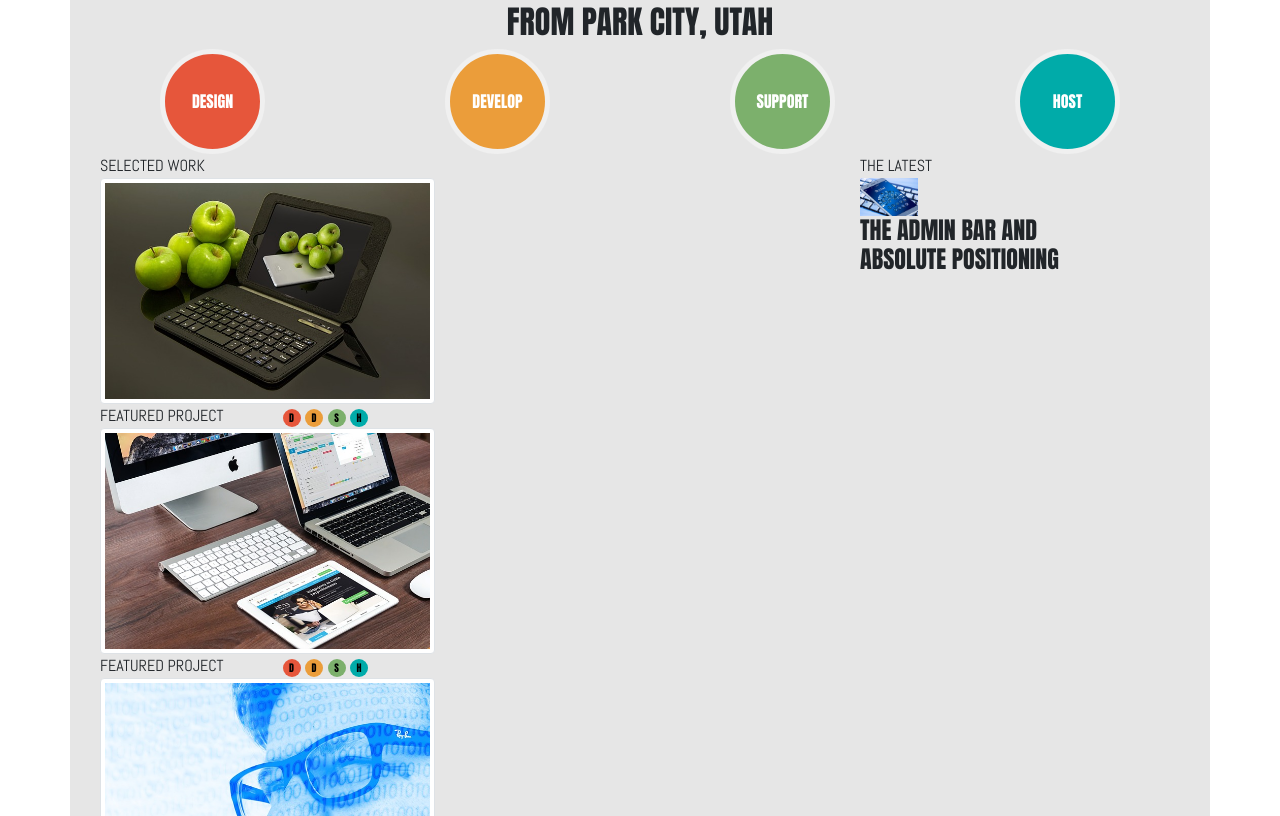
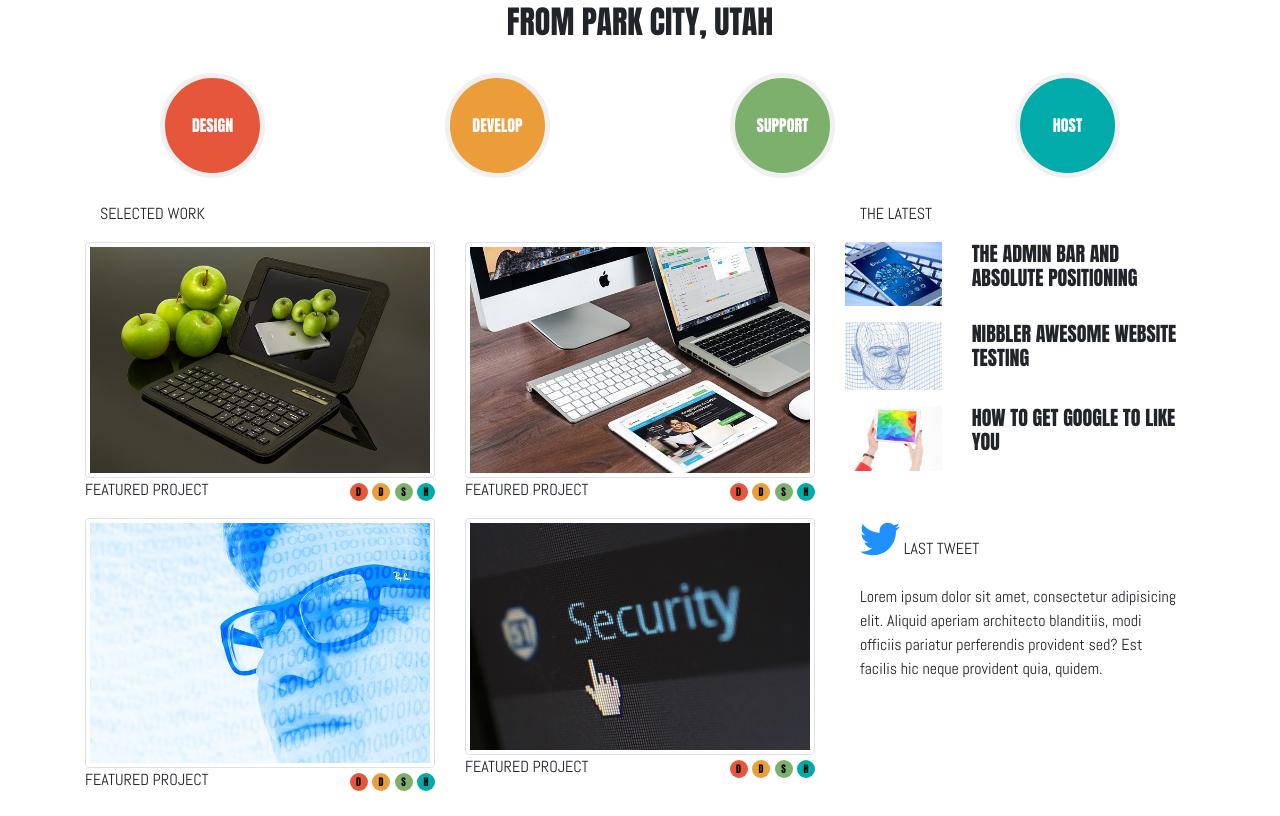
Before and after one commit to JonAndJustin/CodeUpDesignProject, a plain HTML site: page codeupDesignProject.html in a window 1280 px wide. Shown: the part 224-1040 px from the top of the page. After the commit the page ends 1016 px from the top, so only its background shows below. Drawn offline with nearby package versions, Linux system fonts and the light colour scheme.

Commit message:
completed lower section of codeup design exercise

```diff
--- a/codeupDesignProject.css
+++ b/codeupDesignProject.css
@@ -7,7 +7,7 @@
     width: 200%;
 }
 
-.container{
+.body{
     background-color: #e6e6e6;
 }
 
@@ -60,3 +60,8 @@
 .abel{
     font-family: "Abel";
 }
+
+.twitter{
+    color: dodgerblue;
+    font-size: 40px;
+}
--- a/codeupDesignProject.html
+++ b/codeupDesignProject.html
@@ -13,6 +13,7 @@
           href="https://fonts.googleapis.com/css?family=Anton">
     <link rel="stylesheet"
           href="https://fonts.googleapis.com/css?family=Abel">
+    <link rel="stylesheet" href="https://pro.fontawesome.com/releases/v5.10.0/css/all.css" integrity="sha384-AYmEC3Yw5cVb3ZcuHtOA93w35dYTsvhLPVnYs9eStHfGJvOvKxVfELGroGkvsg+p" crossorigin="anonymous"/>
 
     <title>Design Project</title>
 </head>
@@ -35,75 +36,101 @@
         <div class="col-12 text-center anton">
             <h2>FROM PARK CITY, UTAH</h2>
         </div>
-        <div class="col-6  col-sm-3 text-center">
+        <div class="col-6  col-sm-3 text-center mt-4">
             <div class="red circle">DESIGN</div>
         </div>
-        <div class="col-6 col-sm-3 text-center">
+        <div class="col-6 col-sm-3 text-center mt-4">
             <div class="orange circle">DEVELOP</div>
         </div>
-        <div class="col-6 col-sm-3 text-center">
+        <div class="col-6 col-sm-3 text-center mt-4">
             <div class="col-xs-6 green circle">SUPPORT</div>
         </div>
-        <div class="col-6 col-sm-3 text-center">
+        <div class="col-6 col-sm-3 text-center mt-4">
             <div class="col-xs-6 blue circle">HOST</div>
         </div>
 
     </div>
     <div class="row">
         <div class="col-12 col-md-8">
-            <div class="col-12 abel">
+            <div class="col-12 abel mt-4">
                 SELECTED WORK
             </div>
-            <div class="col-12 col-md-6 "><img src="images/apple-ipad.jpg" class="img-fluid img-thumbnail">
-                <div class="row justify-content-between">
-                    <div class="col-6 abel ">FEATURED PROJECT</div>
-                    <div class="col-6 float-right">
-                        <div class="smCircle red">D</div>
-                        <div class="smCircle orange">D</div>
-                        <div class="smCircle green">S</div>
-                        <div class="smCircle blue">H</div>
+            <div class="row g-2">
+                <div class="col-12 col-md-6 mt-3">
+                    <div><img src="images/apple-ipad.jpg" class="img-fluid img-thumbnail">
+                        <div class="row justify-content-between">
+                            <div class="col-6 abel ">FEATURED PROJECT</div>
+                            <div class="col-6 text-right">
+                                <div class="smCircle red">D</div>
+                                <div class="smCircle orange">D</div>
+                                <div class="smCircle green">S</div>
+                                <div class="smCircle blue">H</div>
+                            </div>
+                        </div>
                     </div>
                 </div>
-            </div>
-            <div class="col-12 col-md-6"><img src="images/macbook.jpg" class="img-fluid img-thumbnail">
-                <div class="row justify-content-between">
-                    <div class="col-6 abel">FEATURED PROJECT</div>
-                    <div class="col-6">
-                        <div class="smCircle red">D</div>
-                        <div class="smCircle orange">D</div>
-                        <div class="smCircle green">S</div>
-                        <div class="smCircle blue">H</div>
+                <div class="col-12 col-md-6 mt-3">
+                    <div><img src="images/macbook.jpg" class="img-fluid img-thumbnail">
+                        <div class="row justify-content-between">
+                            <div class="col-6 abel">FEATURED PROJECT</div>
+                            <div class="col-6 text-right">
+                                <div class="smCircle red">D</div>
+                                <div class="smCircle orange">D</div>
+                                <div class="smCircle green">S</div>
+                                <div class="smCircle blue">H</div>
+                            </div>
+                        </div>
                     </div>
                 </div>
-            </div>
-            <div class="col-12 col-md-6"><img src="images/man.jpg" class="img-fluid img-thumbnail">
-                <div class="row justify-content-between">
-                    <div class="col-6 abel">FEATURED PROJECT</div>
-                    <div class="col-6 ">
-                        <div class="smCircle red">D</div>
-                        <div class="smCircle orange">D</div>
-                        <div class="smCircle green">S</div>
-                        <div class="smCircle blue">H</div>
+                <div class="col-12 col-md-6 mt-3">
+                    <div><img src="images/man.jpg" class="img-fluid img-thumbnail">
+                        <div class="row g-2">
+                            <div class="col-6 abel">FEATURED PROJECT</div>
+                            <div class="col-6 text-right">
+                                <div class="smCircle red">D</div>
+                                <div class="smCircle orange">D</div>
+                                <div class="smCircle green">S</div>
+                                <div class="smCircle blue">H</div>
+                            </div>
+                        </div>
                     </div>
                 </div>
-            </div>
-            <div class="col-12 col-md-6"><img src="images/security.jpg" class="img-fluid img-thumbnail">
-                <div class="row justify-content-between">
-                    <div class="col-6 abel">FEATURED PROJECT</div>
-                    <div class="col-6">
-                        <div class="smCircle red">D</div>
-                        <div class="smCircle orange">D</div>
-                        <div class="smCircle green">S</div>
-                        <div class="smCircle blue">H</div>
+                <div class="col-12 col-md-6 mt-3">
+                    <div><img src="images/security.jpg" class="img-fluid img-thumbnail">
+                        <div class="row justify-content-between">
+                            <div class="col-6 abel">FEATURED PROJECT</div>
+                            <div class="col-6 text-right">
+                                <div class="smCircle red">D</div>
+                                <div class="smCircle orange">D</div>
+                                <div class="smCircle green">S</div>
+                                <div class="smCircle blue">H</div>
+                            </div>
+                        </div>
                     </div>
                 </div>
             </div>
         </div>
         <div class="col-12 col-md-4 d-none d-md-block">
-            <div class="col-12 abel">THE LATEST</div>
-            <div class="col-3 col-xl-3"><img src="images/mobile-phone.jpg" class="img-fluid"></div>
-            <div class="col-9 col-xl-9"><h4 class="anton">THE ADMIN BAR AND ABSOLUTE POSITIONING</h4></div>
+            <div class="col-12 abel mt-4">THE LATEST</div>
+            <div class="row g-2 mt-3">
+                <div class="col-4"><img src="images/mobile-phone.jpg" class="img-fluid"></div>
+                <div class="col-8"><h5 class="anton">THE ADMIN BAR AND ABSOLUTE POSITIONING</h5></div>
+            </div>
+            <div class="row g-2 mt-3">
+                <div class="col-4"><img src="images/head.jpg" class="img-fluid"></div>
+                <div class="col-8"><h5 class="anton">NIBBLER AWESOME WEBSITE TESTING</h5></div>
+            </div>
+            <div class="row g-2 mt-3">
+                <div class="col-4"><img src="images/ipad.jpg" class="img-fluid"></div>
+                <div class="col-8"><h5 class="anton">HOW TO GET GOOGLE TO LIKE YOU</h5></div>
+            </div>
+            <div class="col-12 abel align-items mt-5"><i class="fab fa-twitter twitter"></i> LAST TWEET</div>
+            <div class="col-12">
+                <br>
+            <p class="abel">Lorem ipsum dolor sit amet, consectetur adipisicing elit. Aliquid aperiam architecto blanditiis, modi officiis pariatur perferendis provident sed? Est facilis hic neque provident quia, quidem.</p>
+            </div>
         </div>
+
     </div>
 </div>
 </div>
```
Also changed, not shown: 1 other file.
